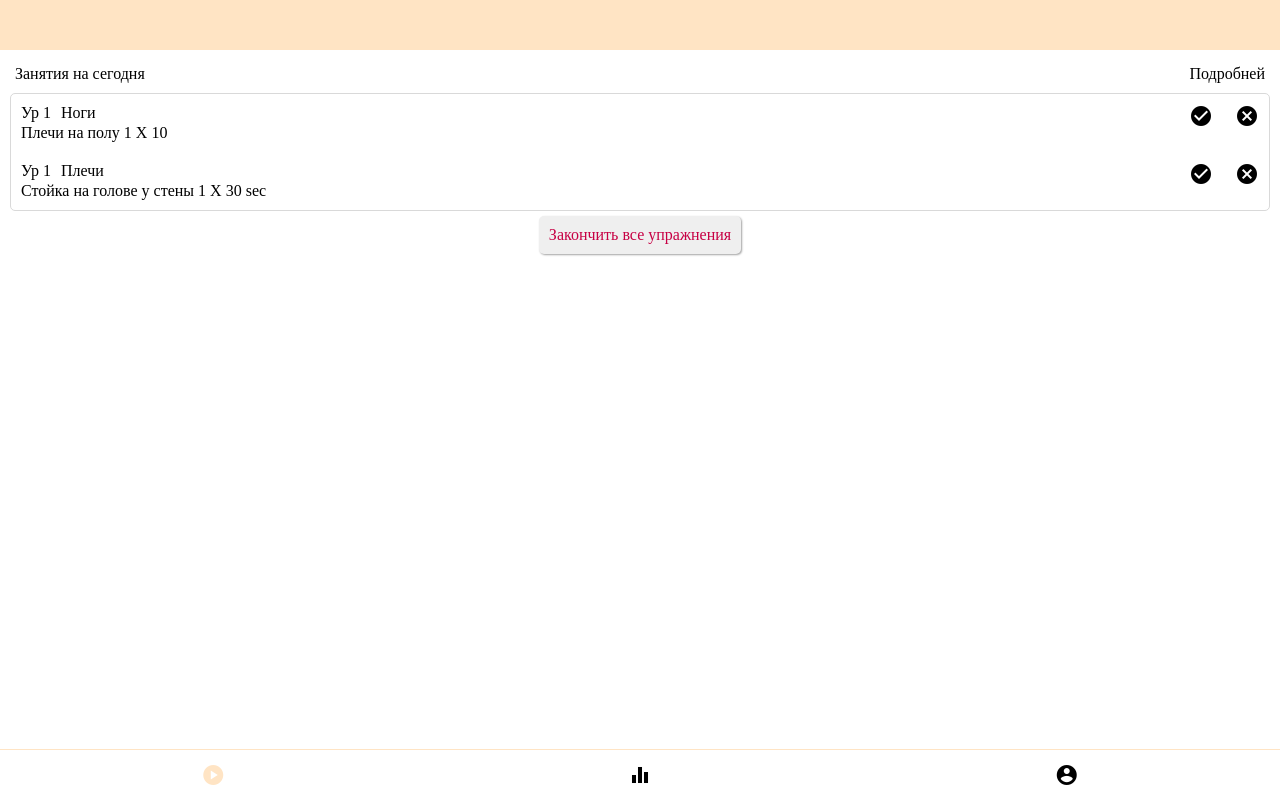
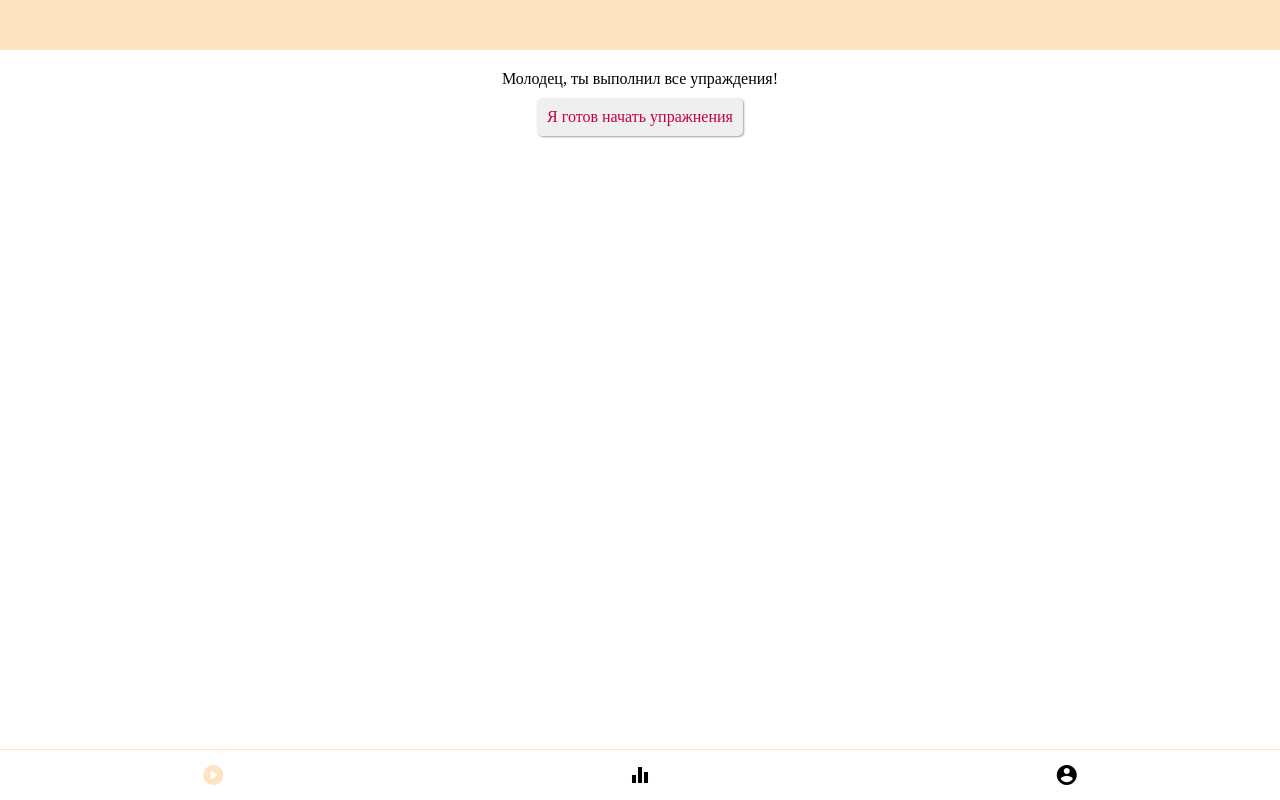
Before and after one commit to 0xff00ff/fit, an Angular app: page /programm in a window 1280 px wide. Built offline with nearby package versions, Linux system fonts and the light colour scheme.

Commit message:
small bugfixes

```diff
--- a/src/app/pages/current-day/current-day.component.html
+++ b/src/app/pages/current-day/current-day.component.html
@@ -25,7 +25,7 @@
         </div>
     </div>
     <div class="day-buttons">
-        <div><div *ngIf="exerciseIndex > 0" (click)="prev()">Предидущее</div></div>
+        <div><div *ngIf="exerciseIndex > 0" (click)="prev()">Предыдущее</div></div>
         <div (click)="finishExercises()" style="color: #c70044;">Закончить всё</div>
         <div><div *ngIf="exerciseIndex < day.exercises.length-1" (click)="next()">Следующее</div></div>
     </div>
--- a/src/app/pages/programm/programm.component.html
+++ b/src/app/pages/programm/programm.component.html
@@ -1,10 +1,15 @@
-<div style="padding: 10px;">
+<div *ngIf="!dayStarted" style="padding: 10px;">
+    <div style="display: flex; justify-content: space-around; margin: 10px;">Молодец, ты выполнил все упраждения!</div>
+    <div style="display: flex; justify-content: space-around;">
+        <div class="done-button" (click)="startExercises()">Я готов начать упражнения</div>
+    </div>
+</div>
+<div *ngIf="dayStarted" style="padding: 10px;">
     <div style=" display: flex; flex-direction: row; justify-content: space-between; padding: 5px;">
         <div>Занятия на сегодня</div>
         <div routerLink="/current-day" style="cursor: pointer;">Подробней</div>
     </div>
         <div class="exercises-container">
-
             <div style="flex-grow: 1;">
                 <div *ngFor="let ex of currentDay.exercises; let i = index;" class="exercise-line" (click)="test()">
                     <div class="line-header">
@@ -12,8 +17,8 @@
                         <div>{{ex.getType()}}</div>
                         <div style="flex-grow: 2;"></div>
                         <div style="width: 70px; display: flex; justify-content: space-between; flex-shrink: 0;">
-                            <div><mat-icon fontIcon="check_circle" (click)="setDone(ex, $event)"  *ngIf="!finished.find(ex)"></mat-icon></div>
-                            <div><mat-icon fontIcon="cancel" (click)="setNotDone(ex, $event)"  *ngIf="!finished.find(ex)"></mat-icon></div>
+                            <div><mat-icon fontIcon="check_circle" (click)="setDone(ex, $event)" *ngIf="!finished.find(ex)"></mat-icon></div>
+                            <div><mat-icon fontIcon="cancel" (click)="setNotDone(ex, $event)" *ngIf="!finished.find(ex)"></mat-icon></div>
                             <div *ngIf="finished.find(ex)" style="display: flex; justify-content: flex-end; width: 100%;">
                                 <mat-icon style="color: green;" fontIcon="done" *ngIf="finished.isDone(ex)"></mat-icon>
                                 <mat-icon style="color: red;" fontIcon="close" *ngIf="finished.isSkipped(ex)"></mat-icon>
--- a/src/app/pages/programm/programm.component.ts
+++ b/src/app/pages/programm/programm.component.ts
@@ -3,6 +3,7 @@ import { Exercise } from 'src/app/models/exercise';
 import { Day } from 'src/app/models/programm';
 import { ExercisesDone } from 'src/app/models/user-exercise';
 import { BottomTabsService } from 'src/app/services/bottom-tabs.service';
+import { DbService } from 'src/app/services/db.service';
 import { ExercisesService } from 'src/app/services/exercises.service';
 import { ProgrammService } from 'src/app/services/programm.service';
 import { UserExercisesService } from 'src/app/services/user-exercises.service';
@@ -15,7 +16,7 @@ import { UserExercisesService } from 'src/app/services/user-exercises.service';
 export class ProgrammComponent {
 
   progress: number = 0;
-  programm: Day[];
+  dayStarted: boolean = false;
   currentDay: Day;
   finished: ExercisesDone;
 
@@ -23,7 +24,8 @@ export class ProgrammComponent {
     private userExercises: UserExercisesService,
     private service: ProgrammService,
     private exercicesService: ExercisesService,
-    bottomTabsService: BottomTabsService
+    bottomTabsService: BottomTabsService,
+    private db: DbService
     ) {
 
     bottomTabsService.setActiveTab('programm');
@@ -36,8 +38,7 @@ export class ProgrammComponent {
 
     const d = service.getCurrentDay();
     this.currentDay = d;
-    const p = service.getProgramm();
-    this.programm = p;
+    this.dayStarted = db.getDayStarted();
    }
 
    setNotDone(ex: Exercise, event: MouseEvent) {
@@ -56,12 +57,19 @@ export class ProgrammComponent {
 
    finishExercises() {
     this.service.finishCurrentDay();
-    // this.programm = this.service.getProgramm();
     this.currentDay = this.service.getCurrentDay();
+    this.dayStarted = false;
+    this.db.saveDayStarted(this.dayStarted);
    }
 
    test() {
     console.log('test')
    }
 
+   startExercises() {
+    this.currentDay = this.service.getCurrentDay();
+    this.dayStarted = true;
+    this.db.saveDayStarted(this.dayStarted);
+   }
+
 }
--- a/src/app/services/db.service.ts
+++ b/src/app/services/db.service.ts
@@ -93,6 +93,19 @@ export class DbService {
     }
   }
 
+  saveDayStarted(dayStarted: boolean) {
+    localStorage.setItem('dayStarted', JSON.stringify(dayStarted));
+  }
+
+  getDayStarted(): boolean {
+    const rawDayStarted = localStorage.getItem('dayStarted');
+    if (rawDayStarted) {
+      return JSON.parse(rawDayStarted);
+    } else {
+      return false;
+    }
+  }
+
   clearOptions() {
     localStorage.removeItem(this.optionsKey);
   }
--- a/src/app/services/programm.service.ts
+++ b/src/app/services/programm.service.ts
@@ -24,19 +24,21 @@ export class ProgrammService {
   }
 
   generateProgramm() {
-    const programm = null; //this.db.getProgramm();
+    const programm = this.db.getProgramm();
     if (programm) {
       this.programm = programm;
     } else {
       this.programm = this._getProgramm(this.userExercisesService.getOptions(), this.userExercisesService.getFinished());
-      localStorage.setItem('programm', JSON.stringify(this.programm));
+      // localStorage.setItem('programm', JSON.stringify(this.programm));
+      this.db.saveProgramm(this.programm);
     }
-    const rawCurrentDay = null; //this.db.getCurrentDay();
+    const rawCurrentDay = this.db.getCurrentDay();
     if (rawCurrentDay) {
       this.currentDay = rawCurrentDay
     } else {
       this.currentDay = this._getCurrentDay(this.userExercisesService.getOptions(), this.userExercisesService.getFinished());
-      localStorage.setItem('currentDay', JSON.stringify(this.currentDay));
+      // localStorage.setItem('currentDay', JSON.stringify(this.currentDay));
+      this.db.saveCurrentDay(this.currentDay);
     }
   }
 
```
Also changed, not shown: src/manifest.webmanifest, 5 other files (tests, documents, lock files or other folders).
